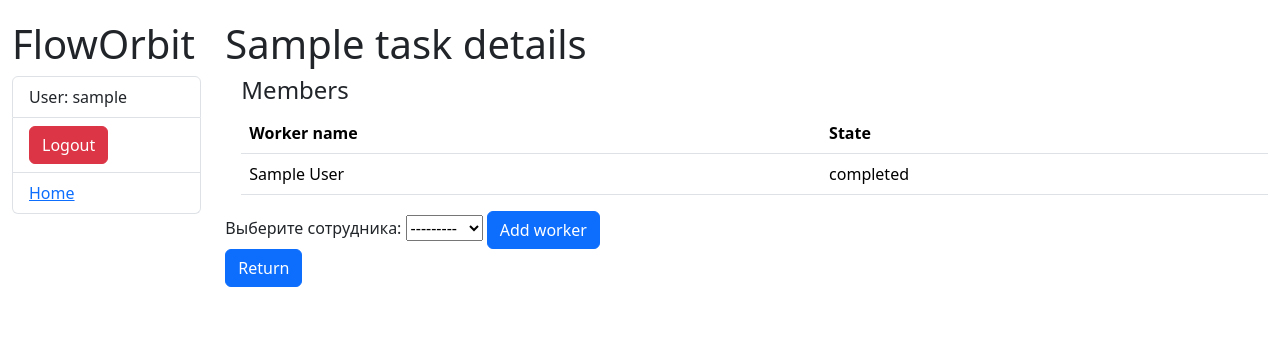
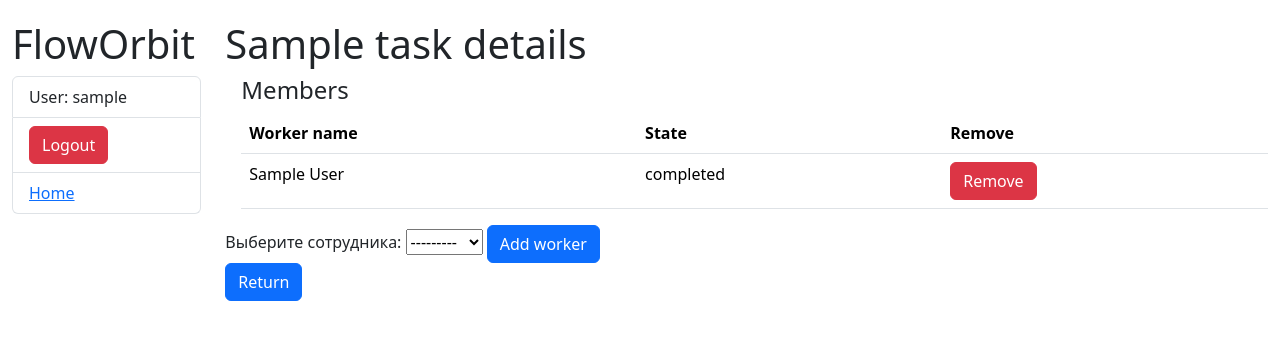
Before and after one commit to 20jofi00/floworbit-task-manager, a Django app: page /tasks/1/1/participants/ in a window 1280 px wide. Shown: the top 340 px of the page. Run offline with Django 5.2, Linux system fonts and the light colour scheme; a user stored in the database is signed in; tables that the repository leaves empty hold one stand-in row (values such as "Sample post").

Commit message:
let team members remove workers from tasks and recalculate completion

```diff
--- a/tasks/urls.py
+++ b/tasks/urls.py
@@ -6,6 +6,7 @@ from tasks.views import (
     TaskCreateView,
     TaskUpdateView,
     AssignWorkerView,
+    RemoveWorkerView,
 )
 
 app_name = "tasks"
@@ -33,4 +34,9 @@ urlpatterns = [
         AssignWorkerView.as_view(),
         name="task-add-worker",
     ),
+    path(
+        "<int:project_pk>/<int:pk>/<int:worker_pk>/remove/",
+        RemoveWorkerView.as_view(),
+        name="task-remove-worker",
+    ),
 ]
--- a/tasks/views.py
+++ b/tasks/views.py
@@ -11,6 +11,7 @@ from tasks.models import Task, TaskAssignment, TaskDependency
 from tasks.services import (
     assign_worker_to_task,
     get_task_display_state,
+    remove_worker_from_task,
 )
 from teams.models import Team
 
@@ -159,3 +160,34 @@ class AssignWorkerView(LoginRequiredMixin, generic.FormView):
             "assignments": TaskAssignment.objects.filter(task=task),
         }
         return render(request, "tasks/task_participants.html", context)
+
+
+class RemoveWorkerView(LoginRequiredMixin, generic.FormView):
+    http_method_names = ["post"]
+
+    def post(self, request, project_pk: int, pk: int, worker_pk: int):
+        project = get_object_or_404(
+            Project,
+            pk=project_pk,
+            team__members=self.request.user.id,
+        )
+        task = get_object_or_404(
+            Task,
+            pk=pk,
+            project=project,
+        )
+        assignment = get_object_or_404(
+            TaskAssignment,
+            task=task,
+            worker_id=worker_pk,
+        )
+        remove_worker_from_task(task=task, worker=assignment.worker)
+        return redirect(
+            reverse(
+                "tasks:task-participants",
+                kwargs={
+                    "team_pk": project.team.id,
+                    "pk": task.id,
+                },
+            )
+        )
--- a/templates/tasks/task_participants.html
+++ b/templates/tasks/task_participants.html
@@ -11,6 +11,7 @@
       <tr>
         <th>Worker name</th>
         <th>State</th>
+        <th>Remove</th>
       </tr>
 
       {% for assignment in assignments %}
@@ -36,6 +37,12 @@
           </td>
           <td>
             {{ assignment.is_completed|yesno:"completed,not completed" }}
+          </td>
+          <td>
+            <form action="{% url 'tasks:task-remove-worker' project_pk=task.project.id pk=task.id worker_pk=assignment.worker.id %}" method="post">
+              {% csrf_token %}
+              <input class="btn btn-danger" type="submit" value="Remove">
+            </form>
           </td>
         </tr>
       {% endfor %}
```
